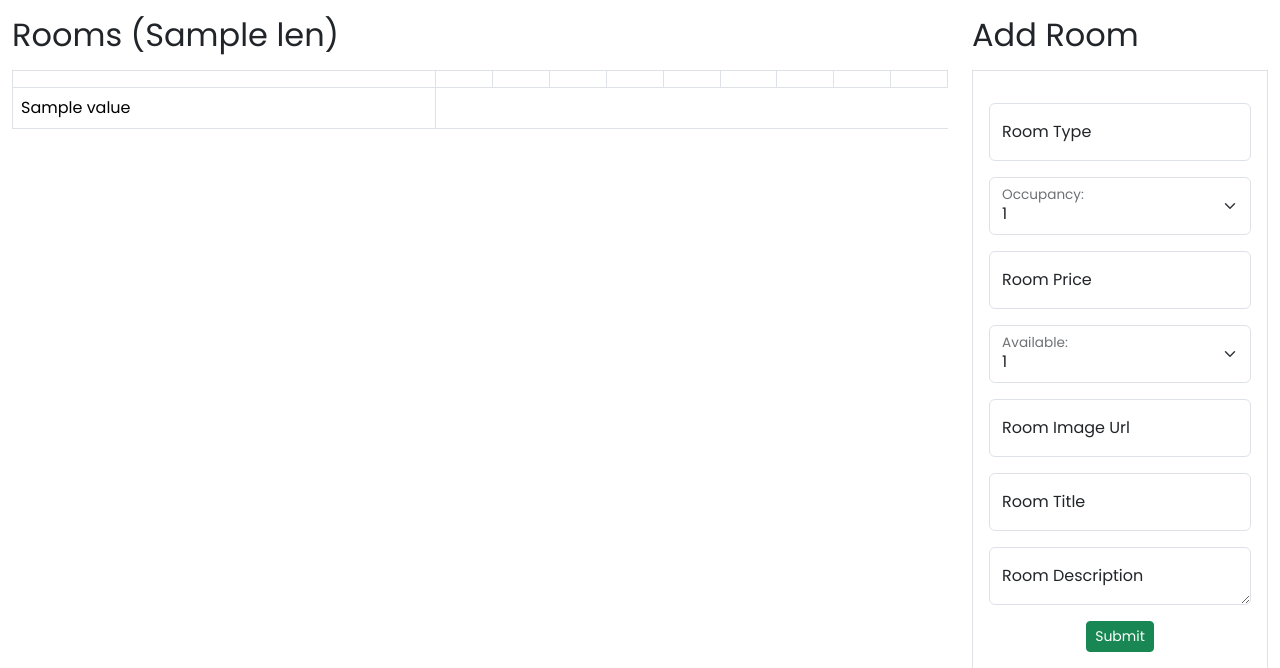
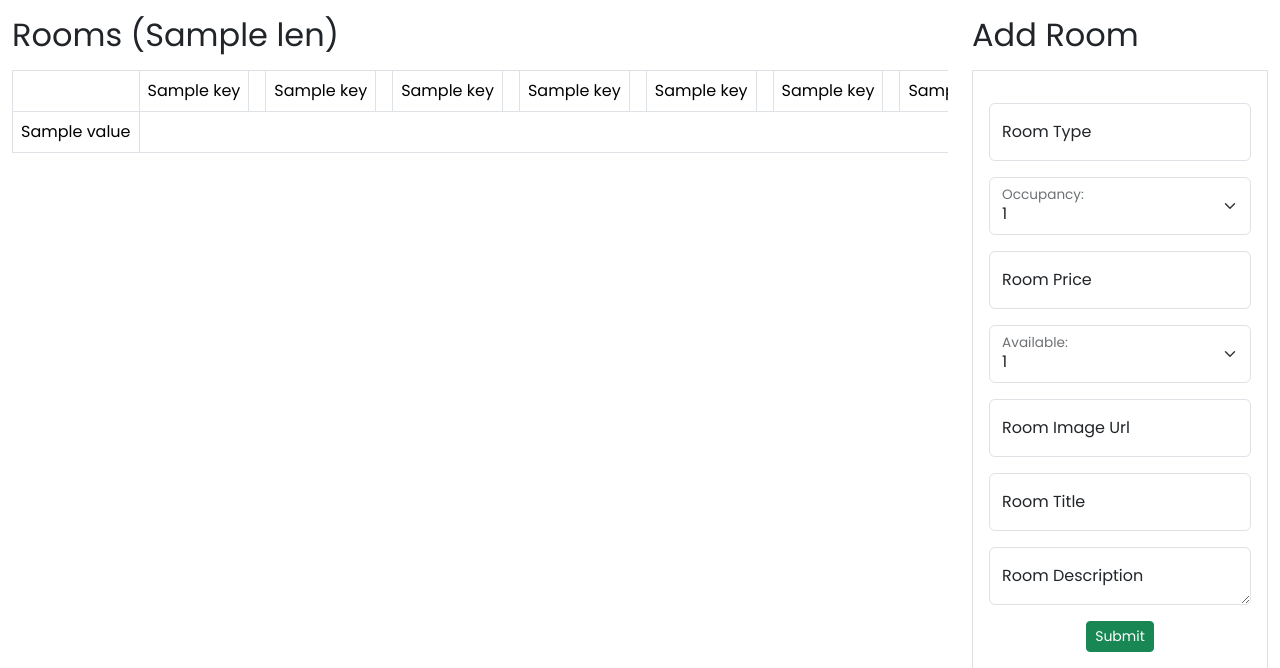
Before and after one commit to shinydidde/Data-Sonic-PFIS-CA2, a Flask app: template templates/admin-rooms.html in a window 1280 px wide. Shown: the part 58-726 px from the top of the page. Run offline with Flask 3, Linux system fonts and the light colour scheme; the template is opened without the code that fills it: most values are stand-ins (such as "Sample title", 1, 10 or a date in 2020).

Commit message:
table headers

```diff
--- a/templates/admin-rooms.html
+++ b/templates/admin-rooms.html
@@ -45,7 +45,7 @@
                         <thead>
                             {% for i in range(0, len) %}
                             <th>
-                                {% for key, value in i.items() %}
+                                {% for key, value in rooms[0].items() %}
                                 <td>{{ key }}</td>
                                 {% endfor %}
                             </th>
```
